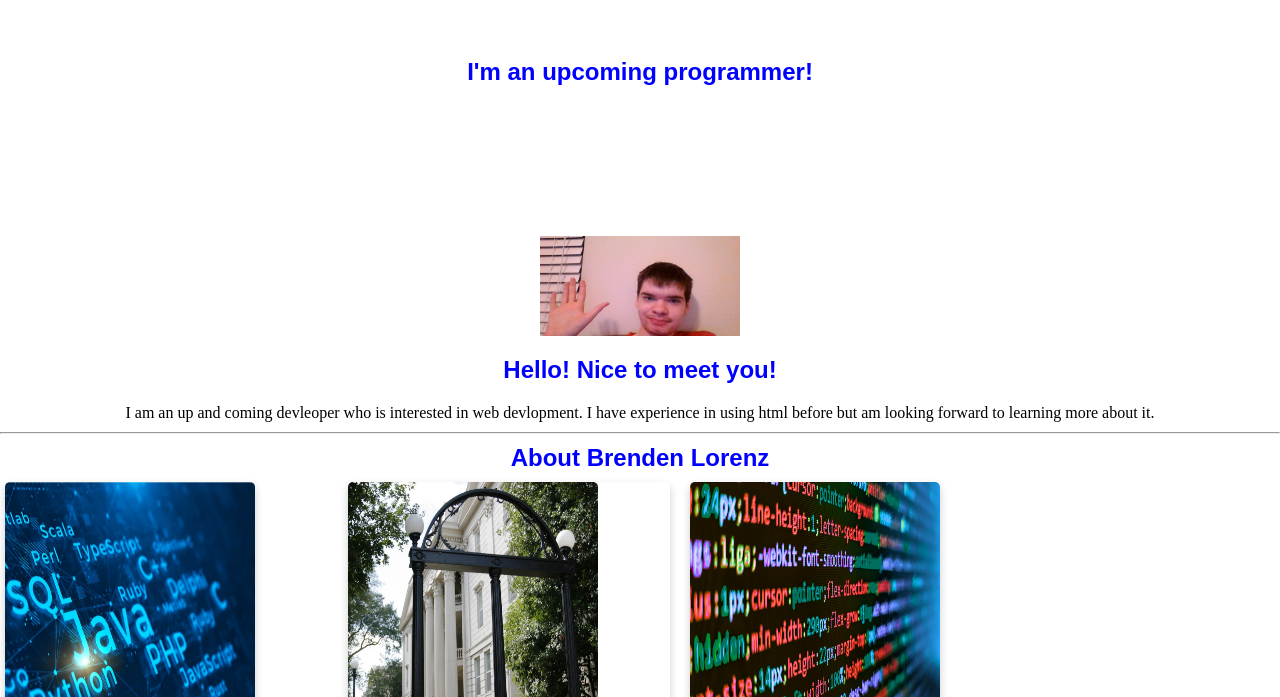
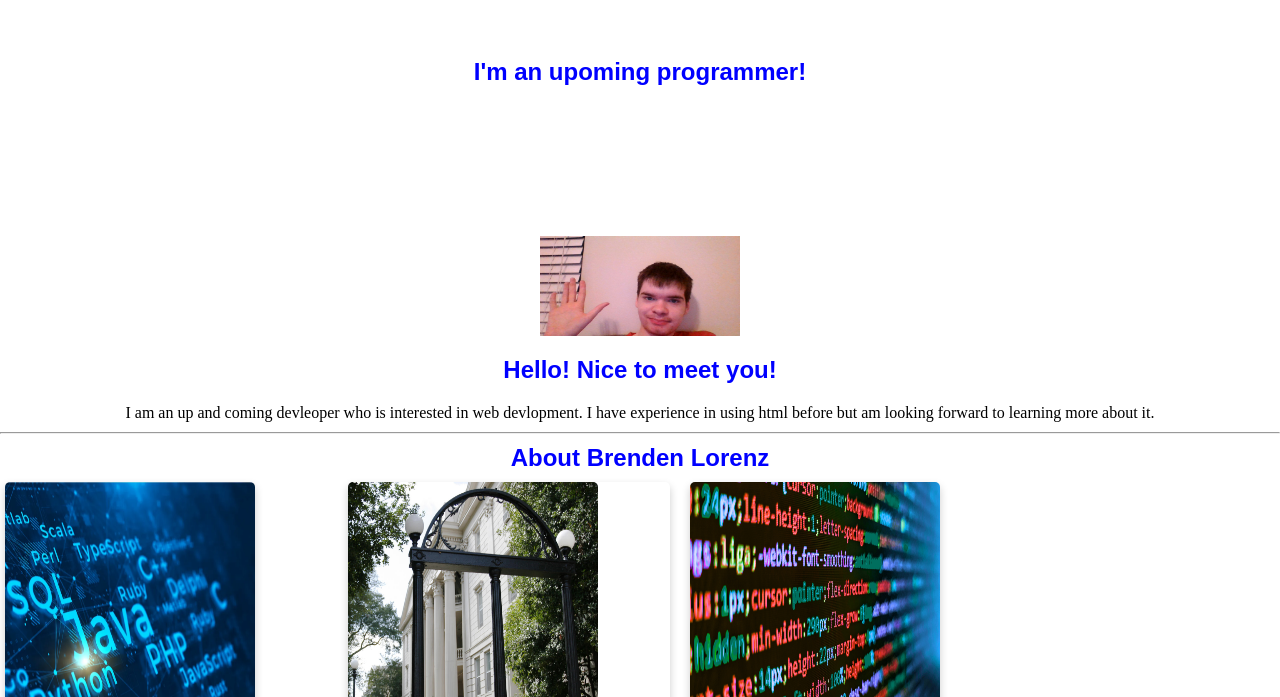
Before and after one commit to blorenz345/CV-Project, a plain HTML site: page index.html in a window 1280 px wide. Shown: the part 103-800 px from the top of the page. Drawn offline with Linux system fonts and the light colour scheme; files whose address does not match are found by name.

Commit message:
Update index.html

```diff
--- a/index.html
+++ b/index.html
@@ -13,7 +13,7 @@
 
     <section class="section-1">
         <h1>Brenden J. Lorenz</h1>
-        <h2>I'm an upcoming programmer!</h2>
+        <h2>I'm an upoming programmer!</h2>
     </section>
     <section class="section-2">
         <img src="../cv/images/brendenheadshot.jpg" alt="brendenheadshot" width="200" height="100" class="self">
```
